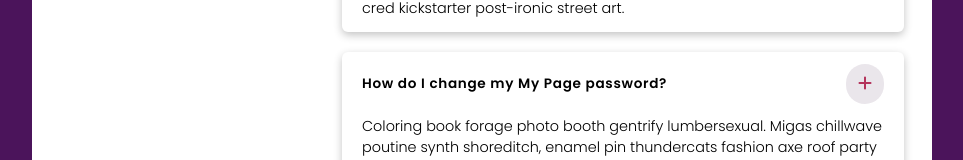
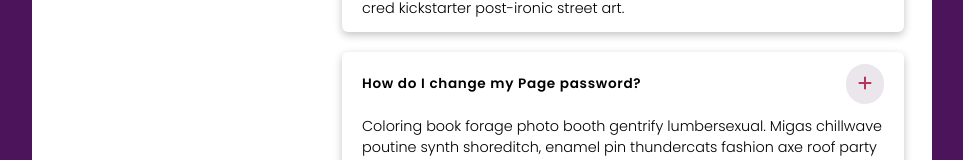
Before and after one commit to kawojue/accordion, a React (Vite) app: page / in a window 1280 px wide. Shown: the part 225-385 px from the top of the page, without its empty margins (158-1121 px from the left). Built offline with nearby package versions, Linux system fonts and the light colour scheme.

Commit message:
addeed ID

```diff
--- a/src/faqs.js
+++ b/src/faqs.js
@@ -1,20 +1,26 @@
-const faqs = [{
+const faqs = [
+    {
+        id: 1,
         quest: "Do I have to allow the use of cookes?",
         ans: "Unicorn vinyl poutine brooklyn, next level direct trade iceland. Shaman copper mug church-key coloring book, whatever poutine normcore fixie cred kickstarter post-ironic street art."
     },
     {
-        quest: "How do I change my My Page password?",
+        id: 2,
+        quest: "How do I change my Page password?",
         ans: "Coloring book forage photo booth gentrify lumbersexual. Migas chillwave poutine synth shoreditch, enamel pin thundercats fashion axe roof party polaroid chartreuse."
     },
     {
+        id: 3,
         quest: "What is BankID?",
         ans: "Enamel pin fam sustainable woke whatever venmo. Authentic asymmetrical put a bird on it, lumbersexual activated charcoal kinfolk banjo cred pickled sartorial."
     },
     {
+        id: 4,
         quest: "Whose birth number can I use?",
         ans: "Edison bulb direct trade gentrify beard lo-fi seitan sustainable roof party franzen occupy squid. Knausgaard cronut succulents, scenester readymade shabby chic lyft. Copper mug meh vegan gentrify."
     },
     {
+        id: 5,
         quest: "When do I recieve a password ordered by letter?",
         ans: "Locavore franzen fashion axe live-edge neutra irony synth af tilde shabby chic man braid chillwave waistcoat copper mug messenger bag. Banjo snackwave blog, microdosing thundercats migas vaporware viral lo-fi seitan"
     }
```
